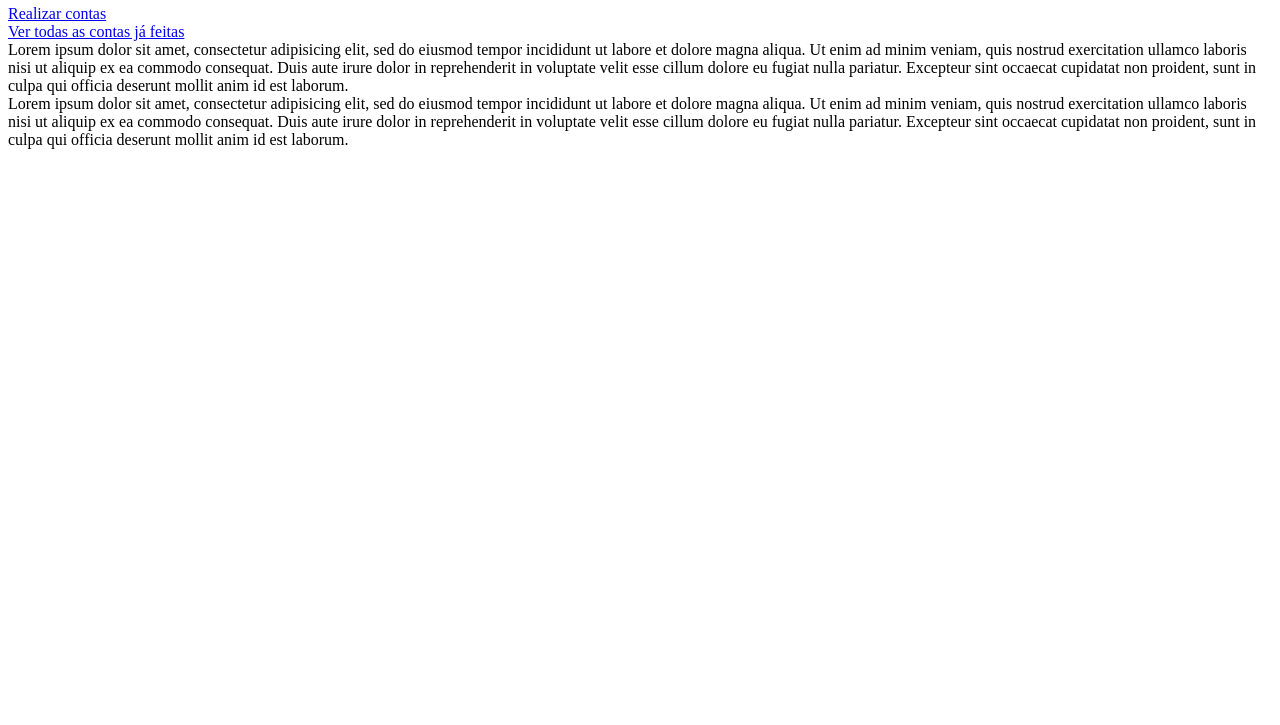
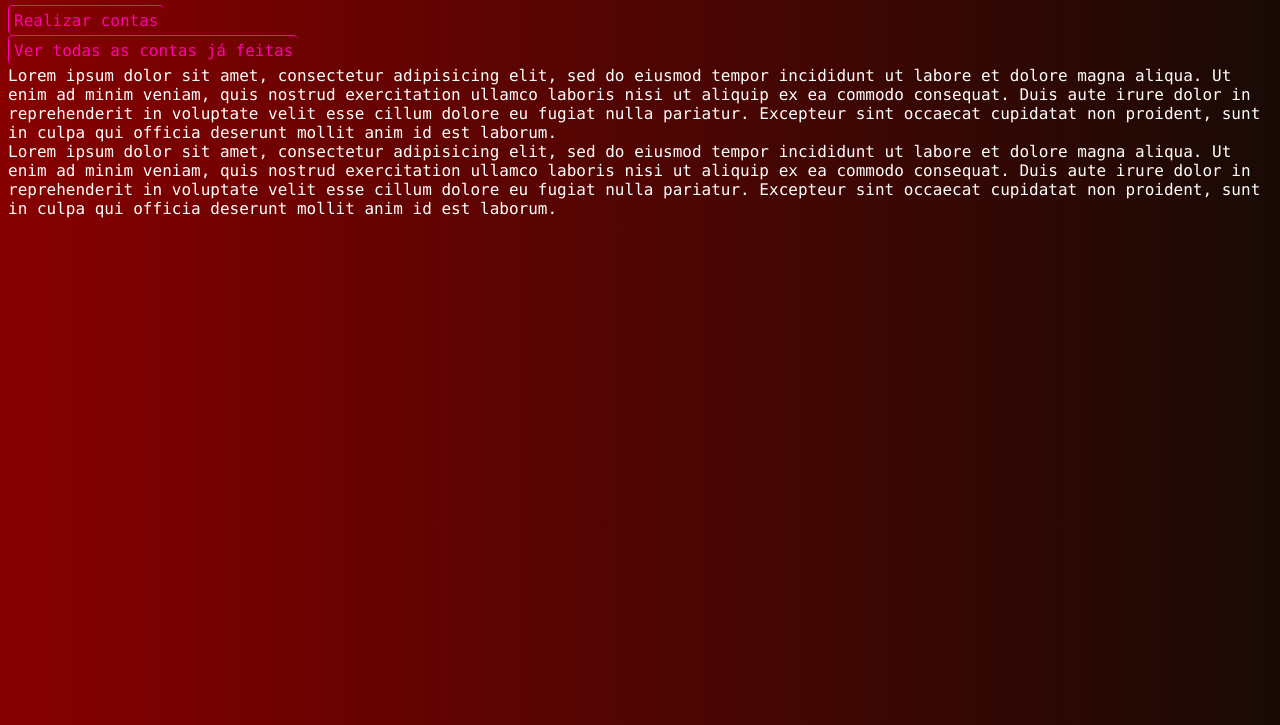
Before and after one commit to blaxprism/Calculadora, a plain HTML site: page index.html in a window 1280 px wide. Shown: the part 75-800 px from the top of the page. Drawn offline with Linux system fonts and the light colour scheme.

Commit message:
Add files via upload
Estilização da index;
Criação dos arquivos conta.html e resultados.php

```diff
--- a/index.html
+++ b/index.html
@@ -4,12 +4,39 @@
 	<meta charset="utf-8"/>
 	<meta name="viewport" content="width=device-width, initial-scale=1"/>
 	<title>Calculadora</title>
+	<style type="text/css">
+		body{
+			background: rgb(135,0,0);
+			background: linear-gradient(90deg, rgba(135,0,0,1) 0%, rgba(25,10,5,1) 100%);
+			font-family: consolas,helvetica,verdana,arial,calibri;
+			color: white;
+		}
+		a{
+			border-width: 1px;
+			border-top-style: solid;
+			border-left-style: solid;
+			border-radius: 5px;
+			padding: 5px;
+			line-height: 30px;
+			text-decoration: none;
+		}
+		a:link{
+			color: #FF01AE;
+		}
+		a:visited{
+			color: #FF01AE;
+
+		}
+		a:hover{
+			color: #E64D0B;
+		}
+	</style>
 </head>
 <body>
 	<header>
 		<center><h1>Calculadora</h1></center>
 		<a href="conta.html">Realizar contas</a><br/>
-		<a href="resultados.html">Ver todas as contas já feitas</a>
+		<a href="resultados.php">Ver todas as contas já feitas</a>
 	</header>
 	<article>
 		Lorem ipsum dolor sit amet, consectetur adipisicing elit, sed do eiusmod
```
Also changed, not shown: conta.html (added, +16 -0 lines), 1 other file.
